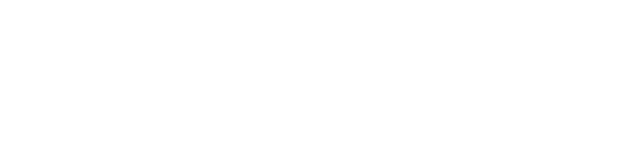
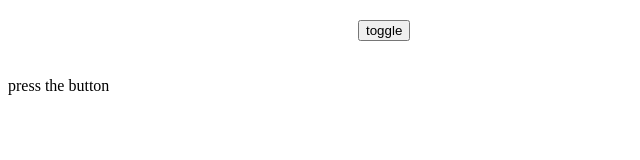
Before and after one commit to JohnBrandews/javascript-practice, a plain HTML site: page index.html in a window 1280 px wide. Shown: the whole page, without its empty margins (0-640 px from the left). Drawn offline with Linux system fonts and the light colour scheme.

Commit message:
few changes

```diff
--- a/index.html
+++ b/index.html
@@ -25,6 +25,55 @@
      <!-- <button id="myButton">Buy</button> -->
      <!-- <label id="myLabel"></label> -->
     <!-- <div id="label"></div> -->
+<!--
+    <h2 id="mytitle">all</h2>
+    <input type="radio" name="fruits" value="apple" >
+    <label for="apple">apple</label><br>
+        <input type="radio" name="fruits" value="mango" checked=" checked">
+        <label for="mango">mango</label><br>
+            <input type="radio" name="fruits" value="orange">
+            <label for="orange">orange</label><br>
+
+                        <ul>
+                            <li>guava</li>
+                            <li>carrot</li>
+                            <li>litim</li>
+                        </ul>
+                        <div class="desserts">pie</div>
+                        <div class="desserts">ice cream</div>
+                        <div class="desserts">pizza</div>                      <div class="desserts">pie</div>
+                         -->
+<!--
+                         <ul id="fruits">
+                            <li>carrot</li>
+                            <li>mango</li>
+                            <li>orange</li>
+                         </ul> -->
+<!--
+                         <ul id="vegetables">
+
+                                                        <li>kales</li>
+                                                        <li>spinach</li>
+                                                        <li>onions</li>
+                         </ul>
+                         <ul id="snacks">
+
+                                                        <li>icescream</li>
+                                                        <li>pie</li>
+                                                        <li>pizza</li> -->
+                         <!-- </ul>
+                         <h1 id="myheader">hello</h1>
+                         <button id="myButton" onclick="dosomething()">button</button>
+                         <button id="mybtn">button</button>
+                         <input type="text" id="mytext">
+                         <div id ="mydiv"></div> -->
+                         <!-- <div id="innerDiv"></div> -->
+
+                         <button id="myButton">toggle</button>
+                         <img id="myImage" src="image/1.jpg" style="visibility: hidden;" >
+                         <p>press the button</p>
+                         <!-- <div id="onotherDiv"></div> -->
+
 <script src="index.js"></script>
 </body>
 </html>
```
